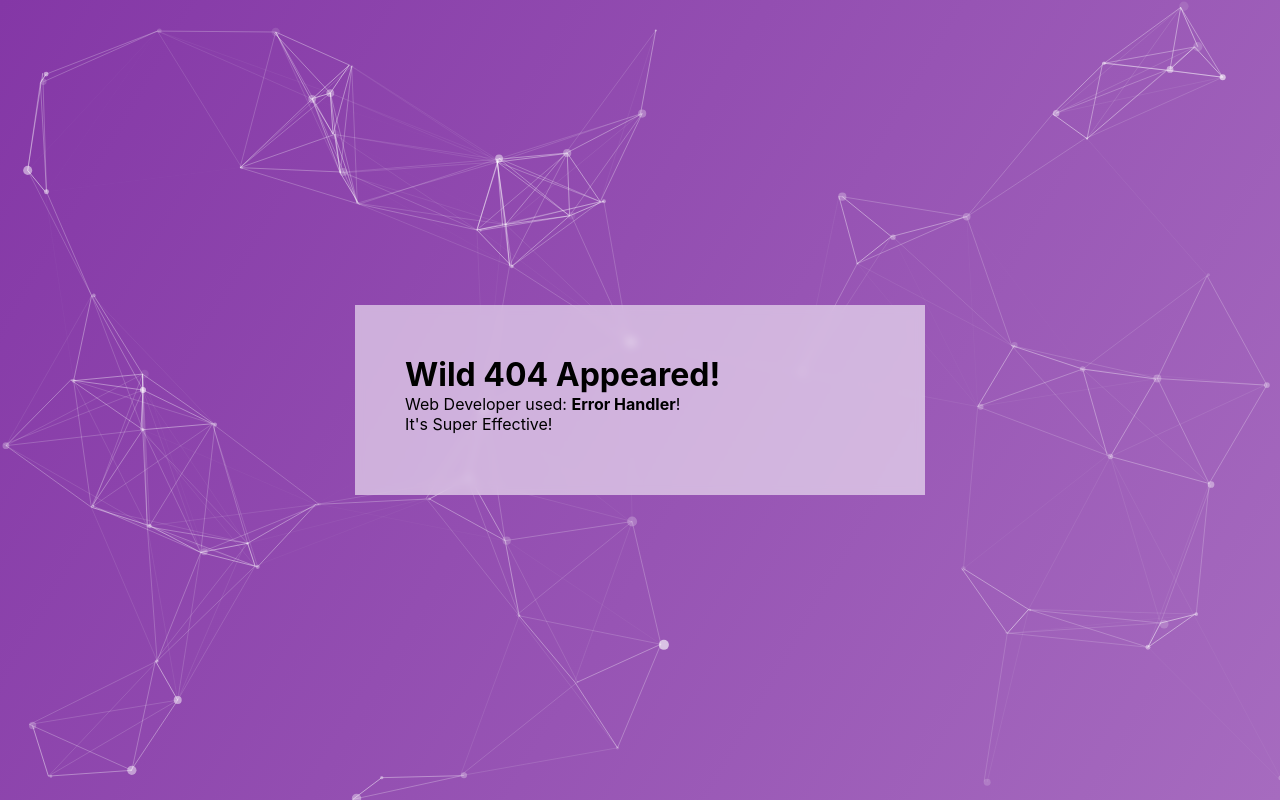
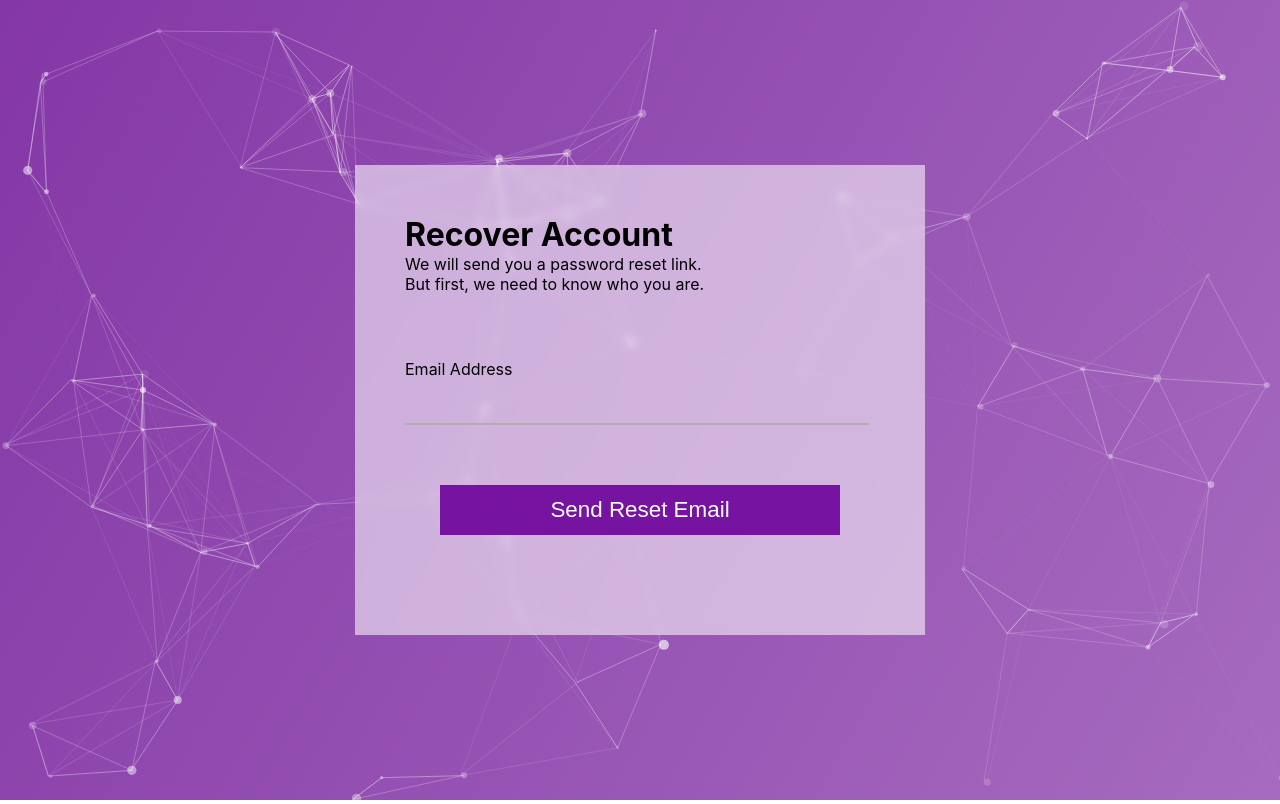
Before and after one commit to GabeLins/improved-login, a Flask app: page /recover in a window 1280 px wide. Run offline with Flask 2, Linux system fonts and the light colour scheme.

Commit message:
Add Password Recovery
Replace the 404.html page with a general error.html page that shows the
error code and its message.

Add a password recovery form to request a password reset.
The server requests an email address and generates a temporary password
reset token that lasts 5 minutes, using the itsdangerous'
URLSafeTimedSerializer.
Currently, the password reset URL is only available on the server
console.

Add a password reset function that receives a token generated by the
recover function.
With the GET method, the function checks if the specified token is
valid, in which case, the system renders a password reset page.
Otherwise, it returns a 401 HTTP Error.
With the POST method, the function gets the new passwords and checks if
they are valid, then updates the user's data on the database.

```diff
--- a/LoginSystem/auth.py
+++ b/LoginSystem/auth.py
@@ -1,21 +1,21 @@
-from flask import Blueprint, render_template, redirect
+from flask import Blueprint, render_template, redirect, abort
 from flask_login import login_user, login_required
 from flask_login import logout_user, current_user
+from itsdangerous import URLSafeTimedSerializer
 from bcrypt import hashpw, checkpw, gensalt
 from flask import request, flash, url_for
 from LoginSystem.models import User
 from LoginSystem import db
 
+serializer = URLSafeTimedSerializer('testing key')
 auth = Blueprint('auth', __name__)
 errs = {}
 
 # Render functions
 @auth.route('/login')
 def render_login ():
-    global errs
-    errors = errs
-    errs = { 'user':'', 'pass':'', 'leng':'', 'mail':'',
-             'logn':'', 'name':'', 'last':'' }
+    errors = dict(errs)
+    errs.clear()
 
     if ( current_user.is_authenticated ):
         return redirect(url_for('home'))
@@ -29,10 +29,8 @@ def render_login ():
 
 @auth.route('/register')
 def render_register ():
-    global errs
-    errors = errs
-    errs = { 'user':'', 'pass':'', 'leng':'', 'mail':'',
-             'logn':'', 'name':'', 'last':'' }
+    errors = dict(errs)
+    errs.clear()
 
     if ( current_user.is_authenticated ):
         return redirect(url_for('home'))
@@ -44,12 +42,25 @@ def render_register ():
     )
 
 
+@auth.route('/recover')
+def render_recover ():
+    errors = dict(errs)
+    errs.clear()
+
+    if ( current_user.is_authenticated ):
+        return redirect(url_for('home'))
+
+    return render_template(
+        'recover.html',
+        title='Recover Account',
+        errors=errors
+    )
+
+
 
 # Processing functions
 @auth.route('/login', methods=['POST', 'GET'])
 def login ():
-    global errs
-
     if ( request.method == 'POST' ):
         _user = request.form['user']
         _pass = request.form['pass']
@@ -66,8 +77,6 @@ def login ():
 
 @auth.route('/register', methods=['POST', 'GET'])
 def register ():
-    global errs
-
     if ( request.method == 'POST' ):
         first_name = request.form['first']
         last_name = request.form['last']
@@ -116,3 +125,60 @@ def register ():
 def logout ():
     logout_user()
     return redirect(url_for('auth.login'))
+
+
+@auth.route('/recover', methods=['POST', 'GET'])
+def recover ():
+    if ( request.method == 'POST' ):
+        email = request.form['mail']
+
+        errs['recv'] = (
+            ''
+            if User.query.filter_by(email=email).first()
+            else 'Invalid email address.'
+        )
+
+        if ( errs['recv'] ):
+            return redirect(url_for('auth.recover'))
+
+        ticket = serializer.dumps(email, salt='reset-password')
+        print(f'http://localhost/reset/{ticket}') # Debugging only
+
+    return redirect(url_for('auth.login'))
+
+
+@auth.route('/reset/<ticket>', methods=['POST', 'GET'])
+def reset ( ticket ):
+    errors = dict(errs)
+    errs.clear()
+
+    try:
+        email = serializer.loads(ticket, salt='reset-password', max_age=300)
+    except:
+        return abort(401)
+
+    if ( request.method == 'GET' ):
+        return render_template(
+            'reset.html',
+            title=email,
+            errors=errors
+        )
+
+    if ( request.method == 'POST' ):
+        password = request.form['password']
+        confirm = request.form['confirm']
+
+        errs['leng'] = (
+            ''
+            if len(password) >= 8
+            else 'Password must be at least 8 characters long.'
+        )
+        errs['pass'] = '' if password == confirm else "Passwords didn't match."
+        if ( errs['pass'] or errs['leng'] ):
+            return redirect(url_for('auth.reset', ticket=ticket))
+
+        user = User.query.filter_by(email=email).first()
+        user.password = hashpw(bytes(password, 'utf-8'), gensalt())
+        db.session.commit()
+
+        return redirect(url_for('auth.login'))
--- a/LoginSystem/templates/404.html
+++ b/LoginSystem/templates/error.html
@@ -1,7 +1,7 @@
 {% extends "layout.html" %}
 {% block content %}
 <div class="form-panel" style="--height: 90px;">
-    <h1 class="sign-title">Wild 404 Appeared!</h1>
+    <h1 class="sign-title">Wild {{ code }} Appeared!</h1>
 
     <span>
         Web Developer used: <strong>Error Handler</strong>!<br>
--- a/LoginSystem/templates/login.html
+++ b/LoginSystem/templates/login.html
@@ -31,7 +31,7 @@
 
         <input type="submit" id="submit" value="Sign in">
         <div class="forget">
-            <a href="#" class="sign-link">Forgot your password?</a>
+            <a href="{{ url_for('auth.recover') }}" class="sign-link">Forgot your password?</a>
         </div>
     </form>
 </div>
--- /dev/null
+++ b/LoginSystem/templates/recover.html
@@ -0,0 +1,23 @@
+{% extends "layout.html" %}
+{% block content %}
+<div class="form-panel" style="--height: 370px;">
+    <h1 class="sign-title">Recover Account</h1>
+
+    <span>
+        We will send you a password reset link.<br>
+        But first, we need to know who you are.
+    </span>
+
+    <form class="sign-form" method="POST">
+        <div class="form-row" >
+            <div class="text-input">
+                <label for="email">Email Address</label>
+                <input type="text" id="email" name="mail">
+                <span class="error">{{ errors.recv }}</span>
+            </div>
+        </div>
+
+        <input type="submit" id="submit" value="Send Reset Email">
+    </form>
+</div>
+{% endblock %}
--- a/LoginSystem/views.py
+++ b/LoginSystem/views.py
@@ -12,9 +12,12 @@ def home ():
         user=current_user
     )
 
+
+@app.errorhandler(401)
 @app.errorhandler(404)
 def page_not_found ( error ):
     return render_template(
-        '404.html',
-        title='404: Not Found'
+        'error.html',
+        title=error,
+        code=error.code
     )
--- a/server.py
+++ b/server.py
@@ -1,6 +1,6 @@
 from LoginSystem.security import generate_ssl, token_urlsafe
+from argparse import ArgumentParser
 from LoginSystem import app, db
-from argparse import ArgumentParser
 import os
 
 path = os.path.abspath(os.path.dirname(__file__))
```
Also changed, not shown: LoginSystem/templates/reset.html (added, +29 -0 lines).
